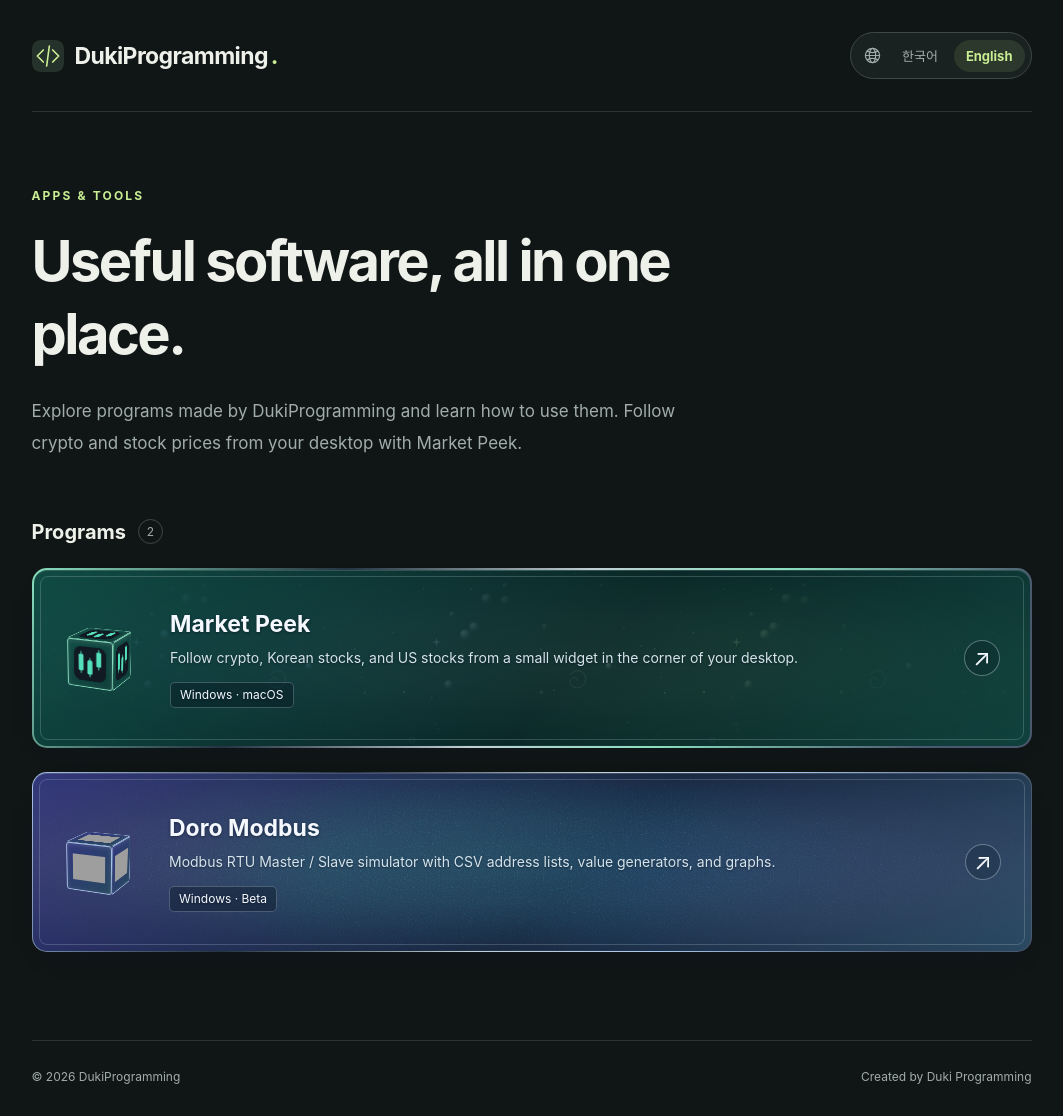
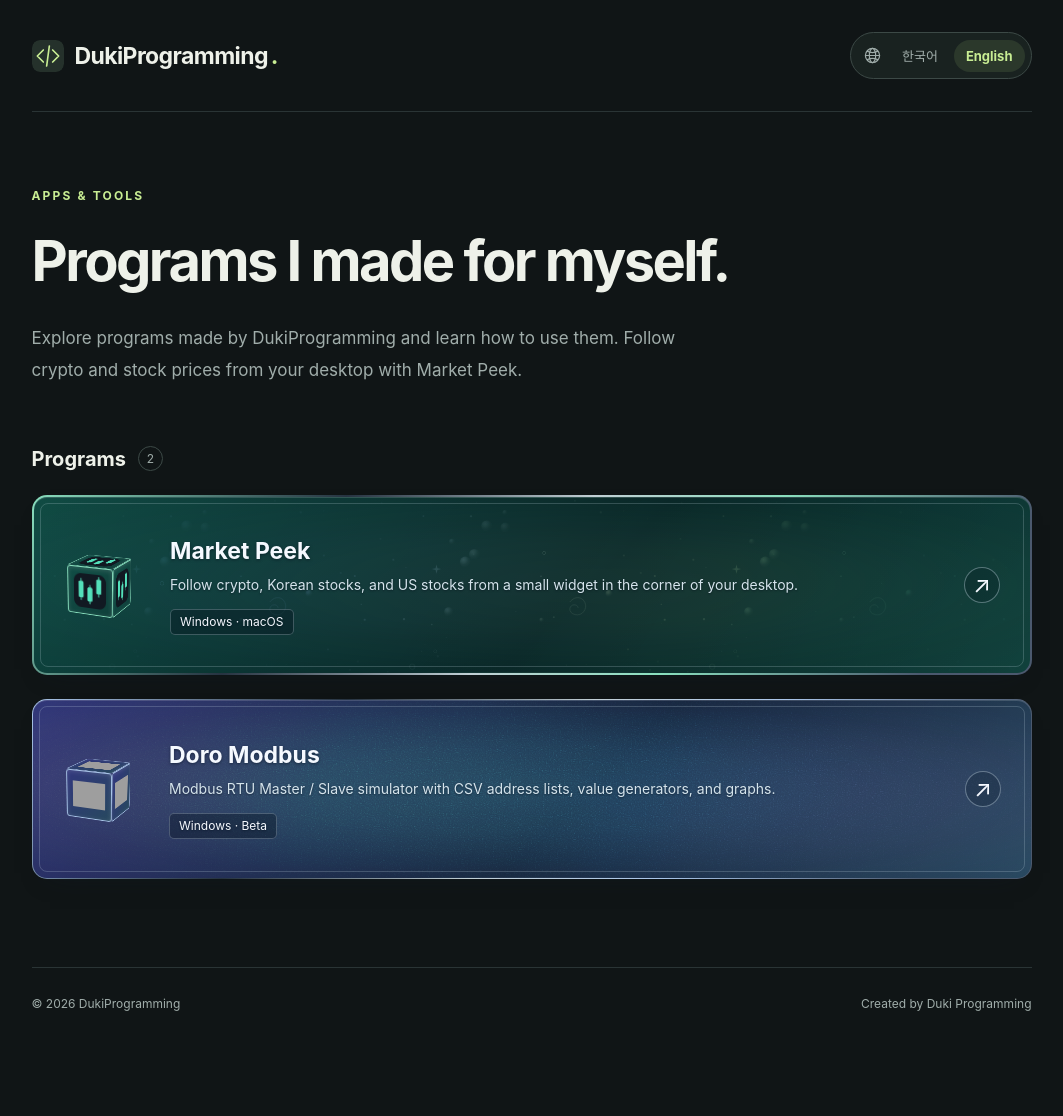
Before and after one commit to Duki-Programming/duki-programming.github.io, a Jekyll site: the page built from en/index.html, in a window 1280 px wide. Shown: the whole page, without its empty margins (101-1164 px from the left). Built offline with Jekyll 4.4.1, drawn with Linux system fonts in a browser that asks for light colours; some web fonts are replaced; after the commit the page ends 1043 px from its top, so only the background shows below that; grey boxes are pictures that could not be loaded.

Commit message:
Translate the catalog heading faithfully as programs made for myself

```diff
--- a/_data/catalog.yml
+++ b/_data/catalog.yml
@@ -20,7 +20,7 @@
       url: /doro-modbus/
       featured: false
 en:
-  title: Useful software, all in one place.
+  title: Programs I made for myself.
   description: Explore programs made by DukiProgramming and learn how to use them. Follow crypto and stock prices from your desktop with Market Peek.
   section_title: Programs
   navigation: Choose a language
```
